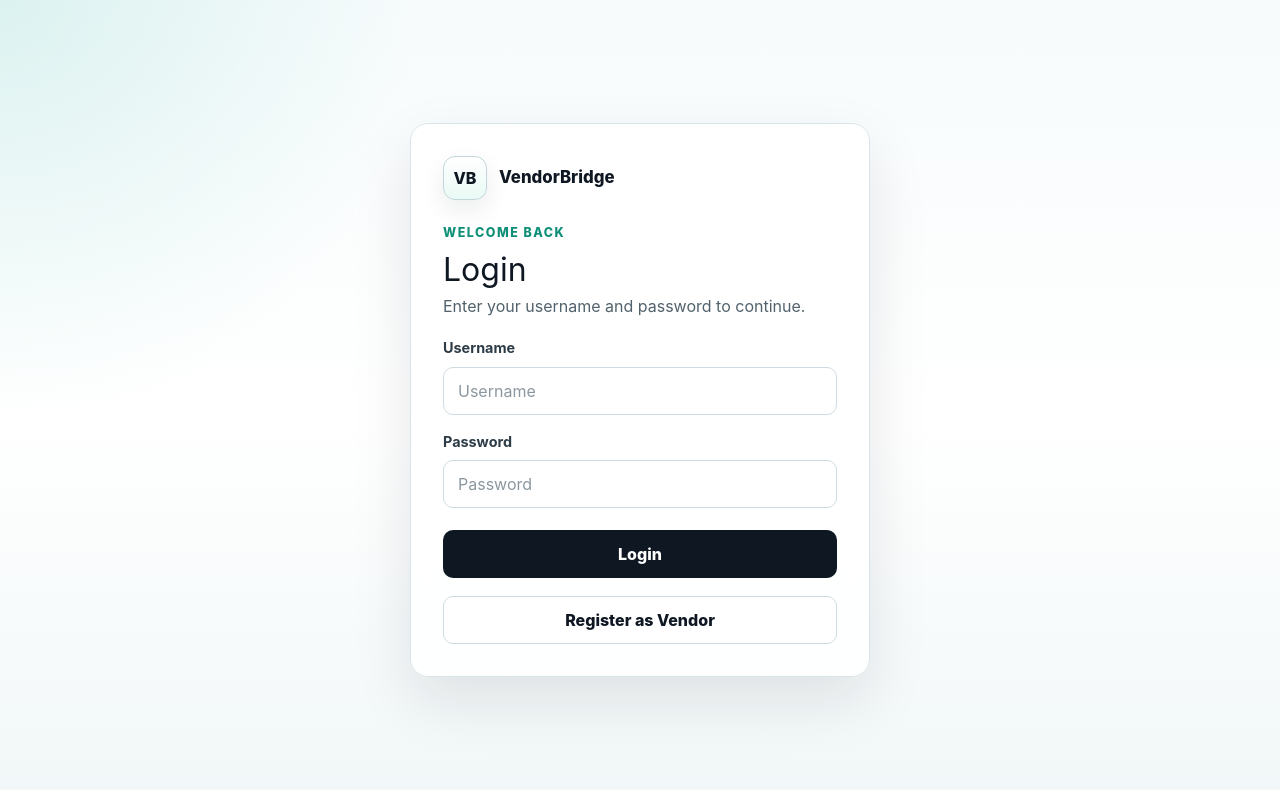
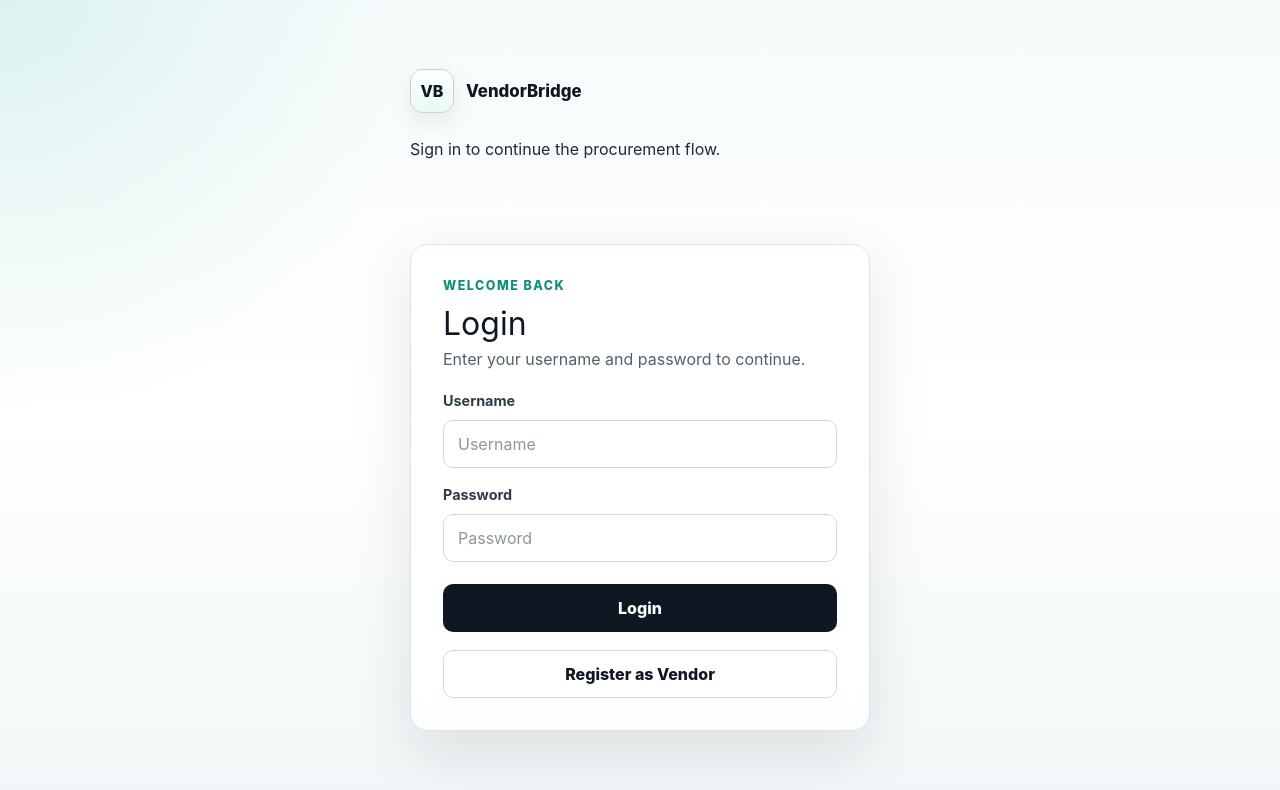
Before and after one commit to prem-raichura/Vendorbridge-x-Coding-Bits, a React (Vite) app in the folder client/: page /login in a window 1280 px wide. Shown: the top 790 px of the page. Built offline with nearby package versions, Linux system fonts and the light colour scheme; no server answers.

Commit message:
Frontend Auth Connected

```diff
--- a/client/src/App.jsx
+++ b/client/src/App.jsx
@@ -1,5 +1,6 @@
 import React, { Suspense } from 'react';
 import { BrowserRouter, Routes, Route } from 'react-router-dom';
+import { Toaster } from 'react-hot-toast';
 import { AuthProvider } from './shared/context/AuthContext';
 import LandingPage from './shared/pages/LandingPage';
 import Login from './shared/auth/Login';
@@ -24,6 +25,7 @@ function App() {
   return (
     <AuthProvider>
       <BrowserRouter>
+        <Toaster position="top-right" />
         <Suspense fallback={<Loader />}>
           <Routes>
             <Route path="/" element={<LandingPage />} />
--- a/client/src/shared/auth/Login.jsx
+++ b/client/src/shared/auth/Login.jsx
@@ -1,5 +1,6 @@
 import { useState } from 'react';
 import { Link, useNavigate } from 'react-router-dom';
+import toast from 'react-hot-toast';
 import { useAuth } from '../hooks/useAuth';
 import api from '../api/axiosInstance';
 import './Login.css';
@@ -18,12 +19,16 @@ const Login = () => {
       const { token, role } = response.data;
 
       login(token, role);
+      setError(null);
+      toast.success('Login successful');
 
       // Redirect based on role
-      if (role.toLowerCase() === 'admin') navigate('/admin');
-      else if (role.toLowerCase() === 'vendor') navigate('/vendor');
-      else if (role.toLowerCase() === 'procurement') navigate('/procurement');
-      else navigate('/');
+      window.setTimeout(() => {
+        if (role.toLowerCase() === 'admin') navigate('/admin');
+        else if (role.toLowerCase() === 'vendor') navigate('/vendor');
+        else if (role.toLowerCase() === 'procurement') navigate('/procurement');
+        else navigate('/');
+      }, 400);
 
     } catch (err) {
       setError(err.response?.data?.message || 'Login failed');
@@ -33,12 +38,16 @@ const Login = () => {
   return (
     <main className="login-page">
       <section className="login-shell">
-        <div className="login-card">
+        <div className="login-brand-panel">
           <Link className="login-brand" to="/">
             <span className="login-brand-mark">VB</span>
             <span className="login-brand-name">VendorBridge</span>
           </Link>
 
+          <h1>Sign in to continue the procurement flow.</h1>
+        </div>
+
+        <div className="login-card">
           <div className="login-card-top">
             <p className="login-eyebrow">Welcome back</p>
             <h2>Login</h2>
```
